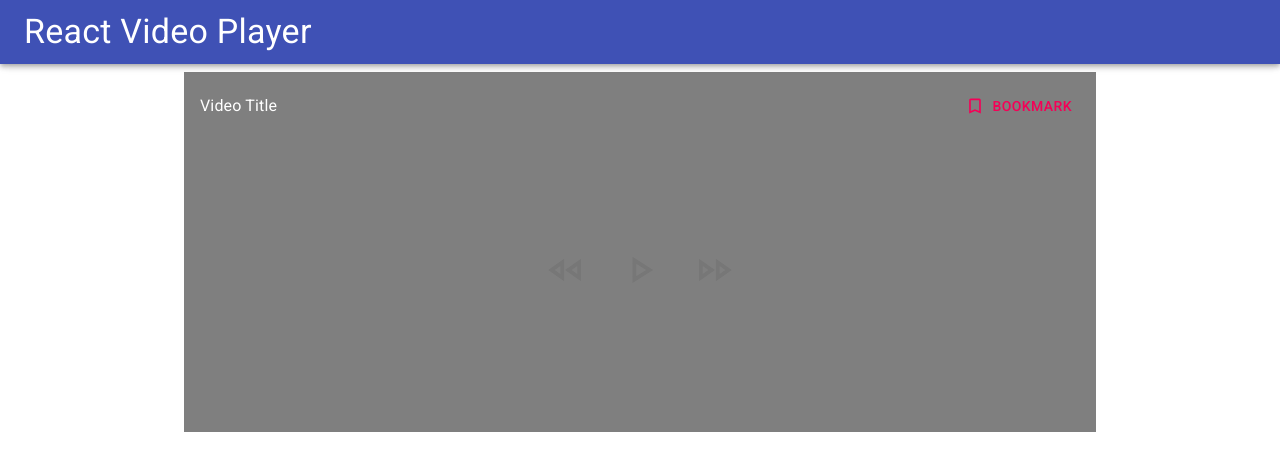
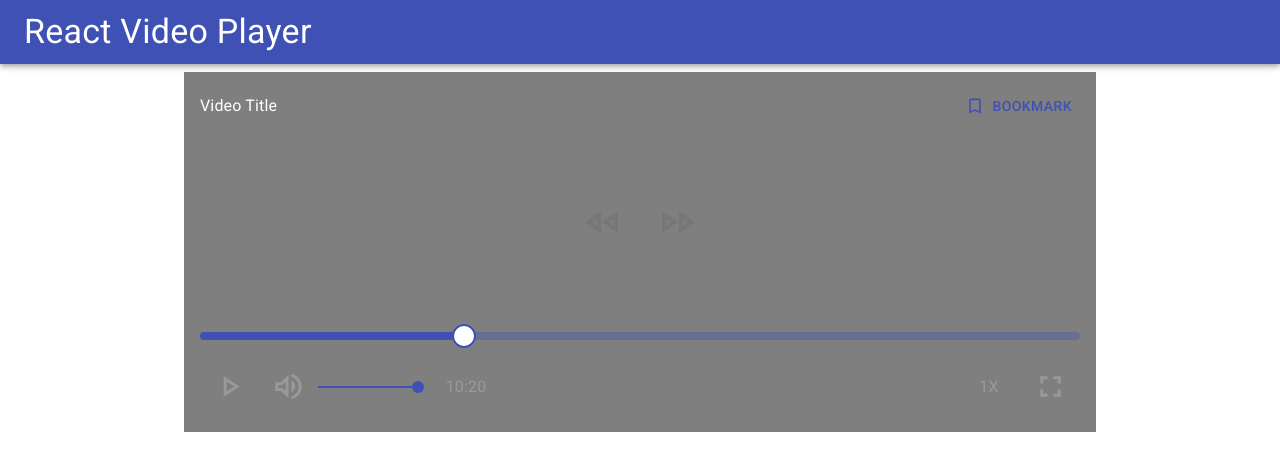
Before and after one commit to MakarandPundlik/video_player, a React (Create React App) app: page / in a window 1280 px wide. Shown: the top 470 px of the page. Built offline with nearby package versions, Linux system fonts and the light colour scheme.

Commit message:
added bottom controls

```diff
--- a/src/App.js
+++ b/src/App.js
@@ -6,6 +6,8 @@ import {
   FastRewindOutlined,
   PlayArrowOutlined,
   PauseOutlined,
+  VolumeUpOutlined,
+  Fullscreen,
 } from "@material-ui/icons";
 import {
   AppBar,
@@ -16,7 +18,50 @@ import {
   Grid,
   Button,
   IconButton,
+  Slider,
+  withStyles,
+  Tooltip,
 } from "@material-ui/core";
+
+function ValueLabelComponent(props) {
+  const { children, open, value } = props;
+
+  return (
+    <Tooltip open={open} enterTouchDelay={0} placement="top" title={value}>
+      {children}
+    </Tooltip>
+  );
+}
+
+const PrettoSlider = withStyles({
+  root: {
+    color: "primary",
+    height: 8,
+  },
+  thumb: {
+    height: 24,
+    width: 24,
+    backgroundColor: "#fff",
+    border: "2px solid currentColor",
+    marginTop: -8,
+    marginLeft: -12,
+    "&:focus, &:hover, &$active": {
+      boxShadow: "inherit",
+    },
+  },
+  active: {},
+  valueLabel: {
+    left: "calc(-50% + 4px)",
+  },
+  track: {
+    height: 8,
+    borderRadius: 4,
+  },
+  rail: {
+    height: 8,
+    borderRadius: 4,
+  },
+})(Slider);
 
 function App() {
   const useStyles = makeStyles({
@@ -45,6 +90,16 @@ function App() {
         transform: "scale(1)",
       },
     },
+    bottomControls: {
+      color: "#999",
+      "&hover": {
+        color: "#fff",
+        transform: "scale(0.8)",
+      },
+    },
+    volumeControls: {
+      width: 100,
+    },
   });
 
   const classes = useStyles();
@@ -59,9 +114,8 @@ function App() {
       <Container maxWidth="md">
         <div className={classes.playerWrapper}>
           <ReactPlayer
-            url="https://www.youtube.com/watch?v=UfmwwEtjYW8"
+            url="https://www.youtube.com/watch?v=EeH7dIqyzLE"
             width="100%"
-
             muted={false}
             playing={false}
           />
@@ -81,7 +135,7 @@ function App() {
                 </Typography>
               </Grid>
               <Grid item>
-                <Button startIcon={<BookmarkBorder />} color="secondary">
+                <Button startIcon={<BookmarkBorder />} color="primary">
                   BookMark
                 </Button>
               </Grid>
@@ -98,9 +152,9 @@ function App() {
                 <FastRewindOutlined fontSize="inherit" />
               </IconButton>
 
-              <IconButton className={classes.constrolIcons} aria-label="reqind">
+              {/* <IconButton className={classes.constrolIcons} aria-label="reqind">
                 <PlayArrowOutlined fontSize="inherit" />
-              </IconButton>
+              </IconButton> */}
 
               <IconButton className={classes.constrolIcons} aria-label="reqind">
                 <FastForwardOutlined fontSize="inherit" />
@@ -114,7 +168,46 @@ function App() {
               direction="row"
               alignItems="center"
               style={{ padding: 16 }}
-            ></Grid>
+            >
+
+              <Grid item xs={12}>
+                <PrettoSlider
+                  min={0}
+                  max={100}
+                  defaultValue={30}
+                  ValueLabelComponent={ValueLabelComponent}
+                ></PrettoSlider>
+              </Grid>
+              <Grid item>
+              <Grid container direction="row" alignItems="center">
+                <IconButton className={classes.bottomControls}>
+                  <PlayArrowOutlined fontSize="large" />
+                </IconButton>
+                <IconButton className={classes.bottomControls}>
+                  <VolumeUpOutlined fontSize="large" />
+                </IconButton>
+                <Slider
+                  className={classes.volumeControls}
+                  min={0}
+                  max={100}
+                  defaultValue={100}
+                  ValueLabelComponent={ValueLabelComponent}
+                />
+                <Grid item>
+                  <Button varient="text" style={{ marginLeft: 16 }} className={classes.bottomControls}>
+                    <Typography>10:20</Typography>
+                  </Button>
+                </Grid>
+
+              </Grid>
+              </Grid>
+              <Grid item>
+                  <Button varient="text" className={classes.bottomControls}>
+                    <Typography>1x</Typography>
+                  </Button>
+                  <IconButton className={classes.bottomControls}><Fullscreen fontSize="large"/></IconButton>
+                </Grid>
+            </Grid>
           </div>
         </div>
       </Container>
```
